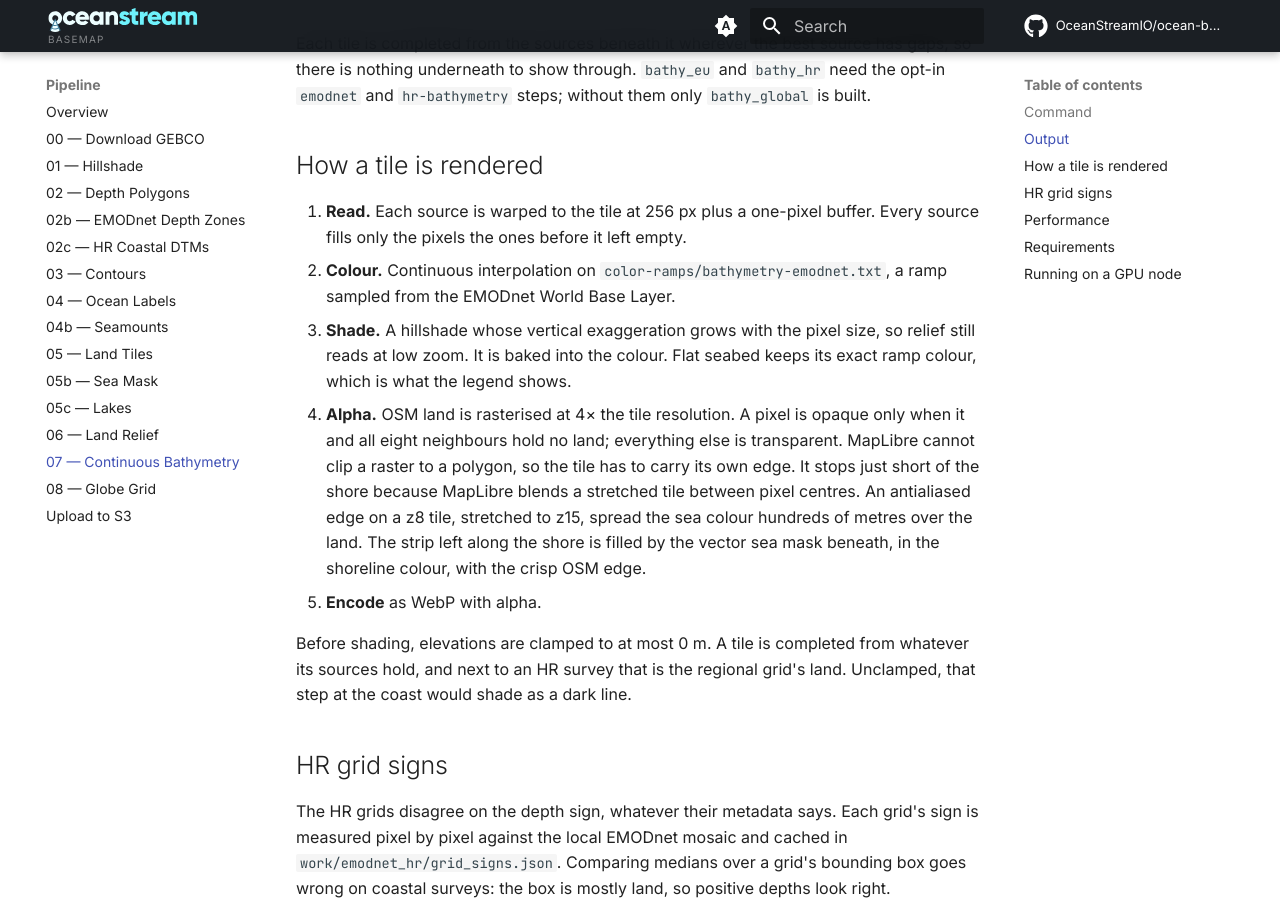
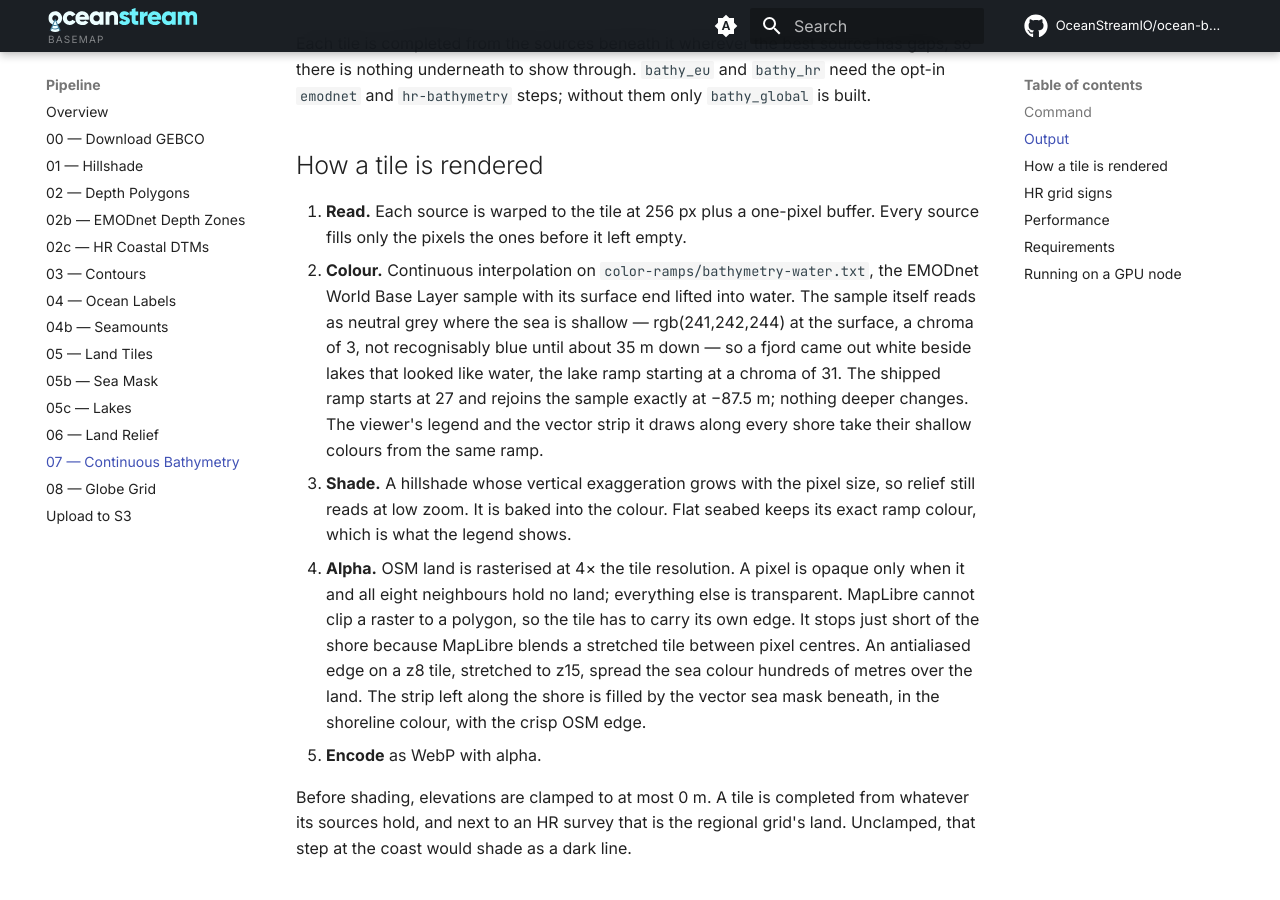
Before and after one commit to OceanStreamIO/ocean-basemap, an MkDocs documentation site: the page built from docs/pipeline/bathymetry.md, in a window 1280 px wide and 900 px high, scrolled down 739 px. Built offline with MkDocs 1.6.1 and Material for MkDocs 9.7.7, drawn with Linux system fonts in a browser that asks for light colours; comment, search, counter and statistics services are not loaded.

Commit message:
feat: make shallow water look like water
The sea ramp is sampled from EMODnet's base layer, which is neutral where the
water is shallow: rgb(241,242,244) at the surface, a chroma of 3, and not
recognisably blue until about 35 m down. Most of a fjord is shallower than
that, so Drammensfjorden rendered white while the small lakes around it read
as water -- the lake ramp starts at a chroma of 31, which is why only the sea
looked wrong.

The surface end is lifted to a chroma of 27 and rejoins the sample exactly at
-87.5 m, so nothing below that changes. The sampled file is left as it is,
since a script regenerates it from EMODnet's tiles.

The viewer's shallow DEPTH_STOPS are set from the same ramp rather than by
eye. They colour the legend and the vector strip that fills the shoreline
between the crisp OSM edge and where the raster starts -- a strip that follows
every coast, so leaving it grey would have kept the old colour exactly where
it shows most.

The three bathymetry archives need rebuilding for this, bathy_hr included:
without it z11 would turn blue and z12 stay grey at the seam.

Co-Authored-By: Claude Opus 5 <noreply@anthropic.com>

```diff
--- a/docs/pipeline/bathymetry.md
+++ b/docs/pipeline/bathymetry.md
@@ -28,7 +28,14 @@ opt-in `emodnet` and `hr-bathymetry` steps; without them only `bathy_global` is
 1. **Read.** Each source is warped to the tile at 256 px plus a one-pixel buffer. Every
    source fills only the pixels the ones before it left empty.
 2. **Colour.** Continuous interpolation on
-   `color-ramps/bathymetry-emodnet.txt`, a ramp sampled from the EMODnet World Base Layer.
+   `color-ramps/bathymetry-water.txt`, the EMODnet World Base Layer sample with its
+   surface end lifted into water. The sample itself reads as neutral grey where the sea
+   is shallow — rgb(241,242,244) at the surface, a chroma of 3, not recognisably blue
+   until about 35 m down — so a fjord came out white beside lakes that looked like
+   water, the lake ramp starting at a chroma of 31. The shipped ramp starts at 27 and
+   rejoins the sample exactly at −87.5 m; nothing deeper changes. The viewer's legend
+   and the vector strip it draws along every shore take their shallow colours from the
+   same ramp.
 3. **Shade.** A hillshade whose vertical exaggeration grows with the pixel size, so relief
    still reads at low zoom. It is baked into the colour. Flat seabed keeps its exact ramp
    colour, which is what the legend shows.
```
Also changed, not shown: 4 other files.
